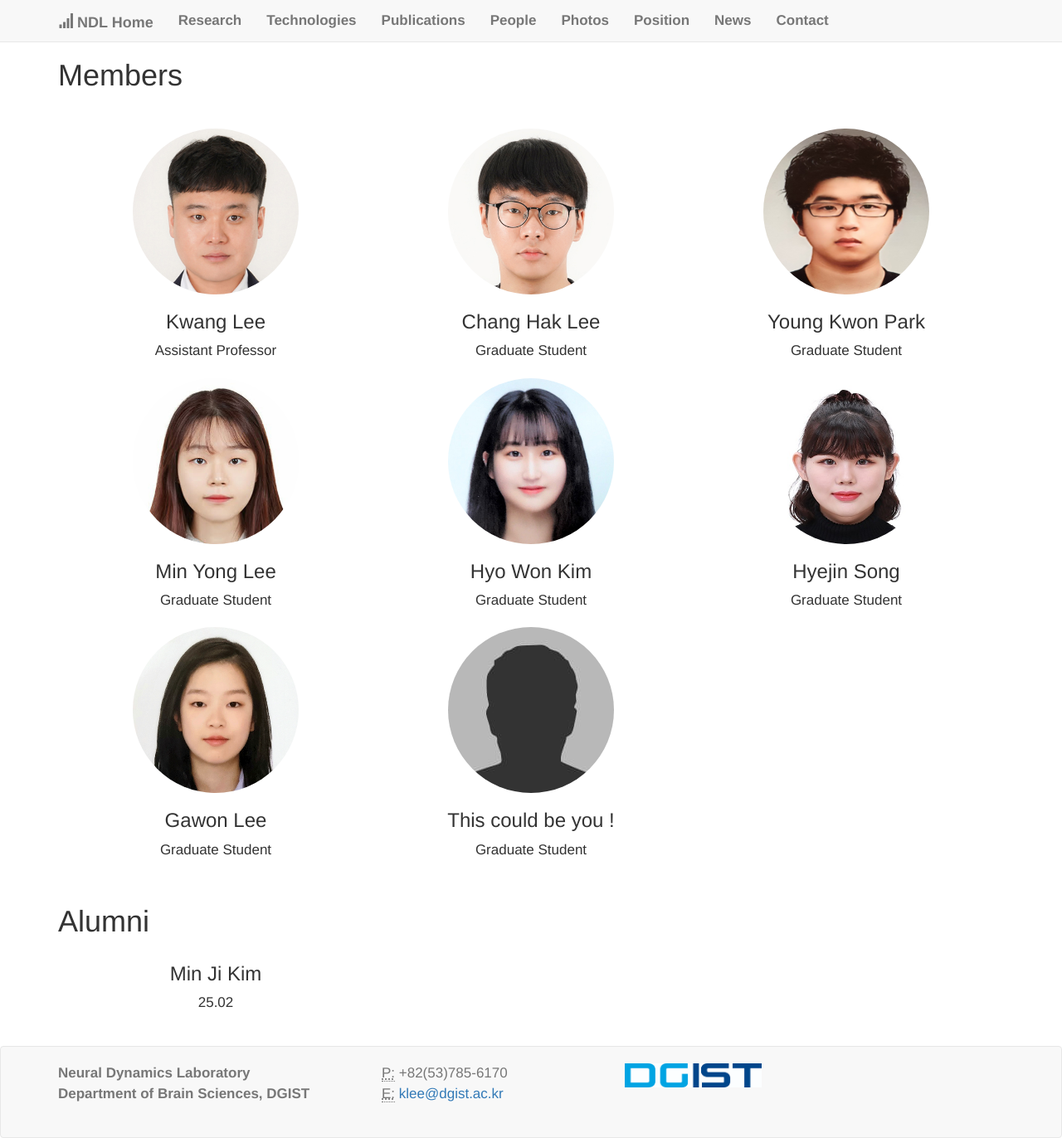
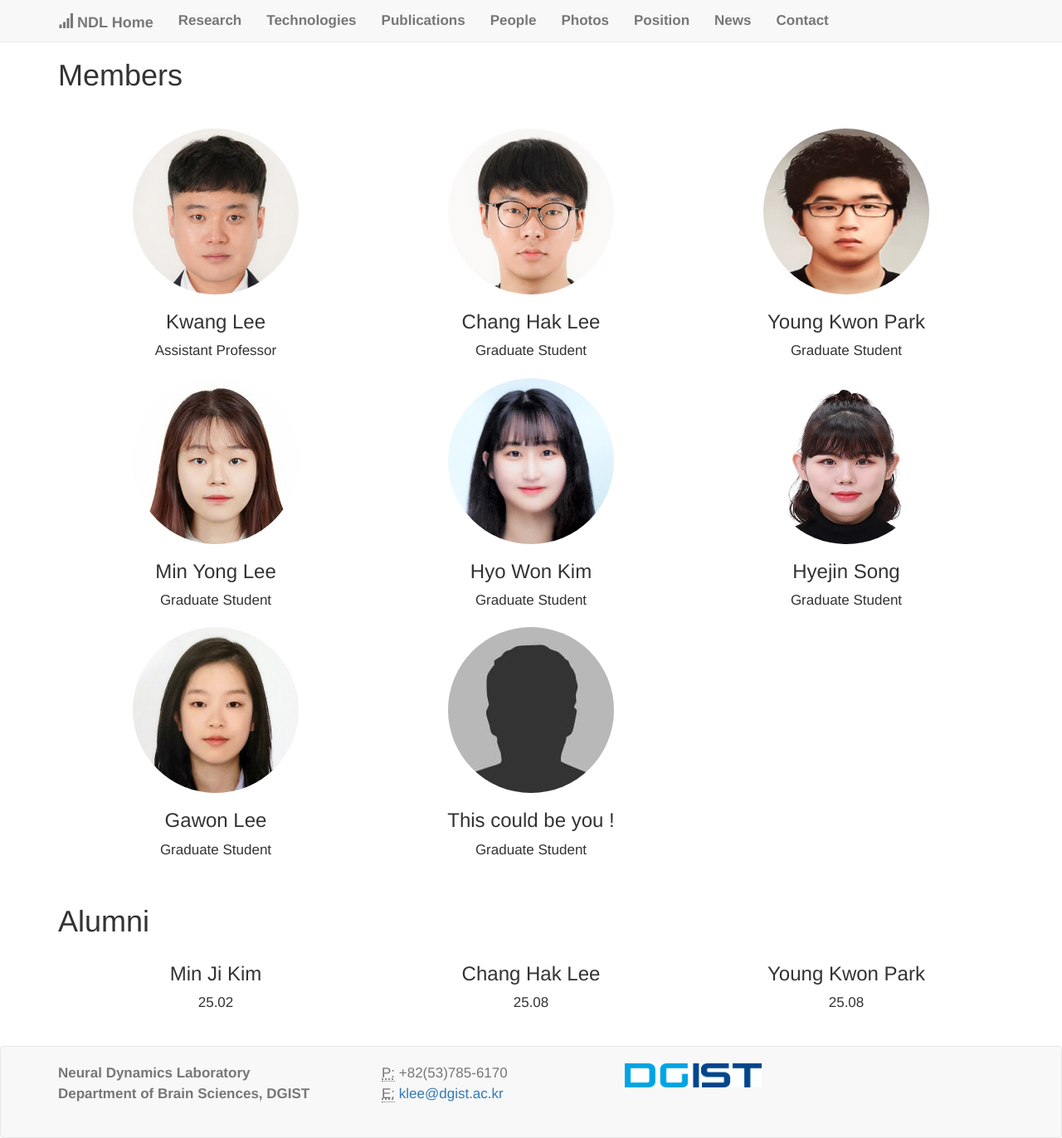
Before and after one commit to kleelab/kleelab.github.io, a Jekyll site: the page built from people.html, in a window 1280 px wide. Shown: the whole page at 83% size. Built offline with Jekyll 4.4.1, drawn with Linux system fonts in a browser that asks for light colours; nearby versions of some CDN libraries; a style sheet for code colours, icons or effects is not loaded.

Commit message:
Update alumni.yml

```diff
--- a/_data/alumni.yml
+++ b/_data/alumni.yml
@@ -1,3 +1,9 @@
 ---
 - name: Min Ji Kim
   role: 25.02
+
+- name: Chang Hak Lee
+  role: 25.08
+
+- name: Young Kwon Park
+  role: 25.08
```
